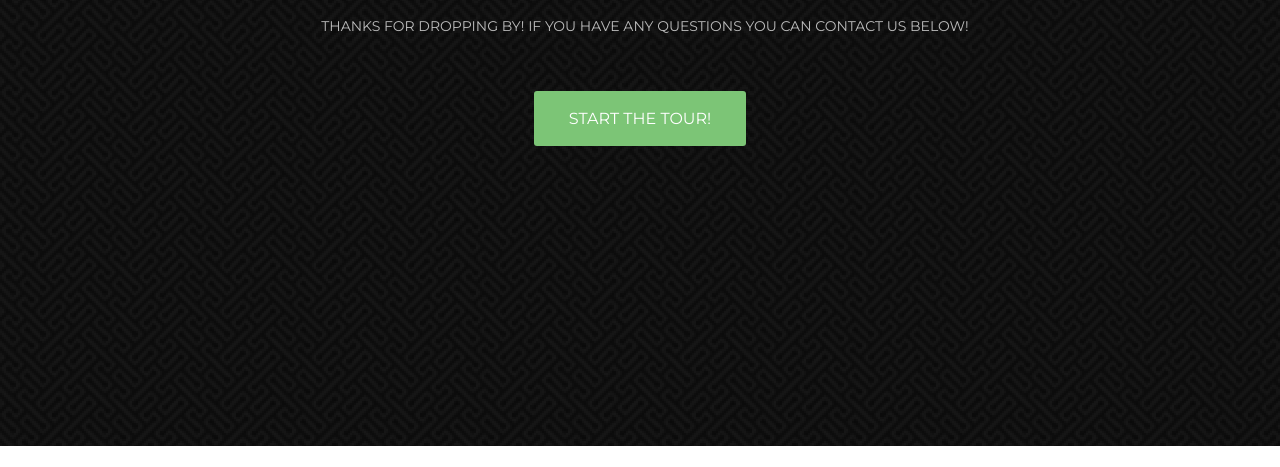
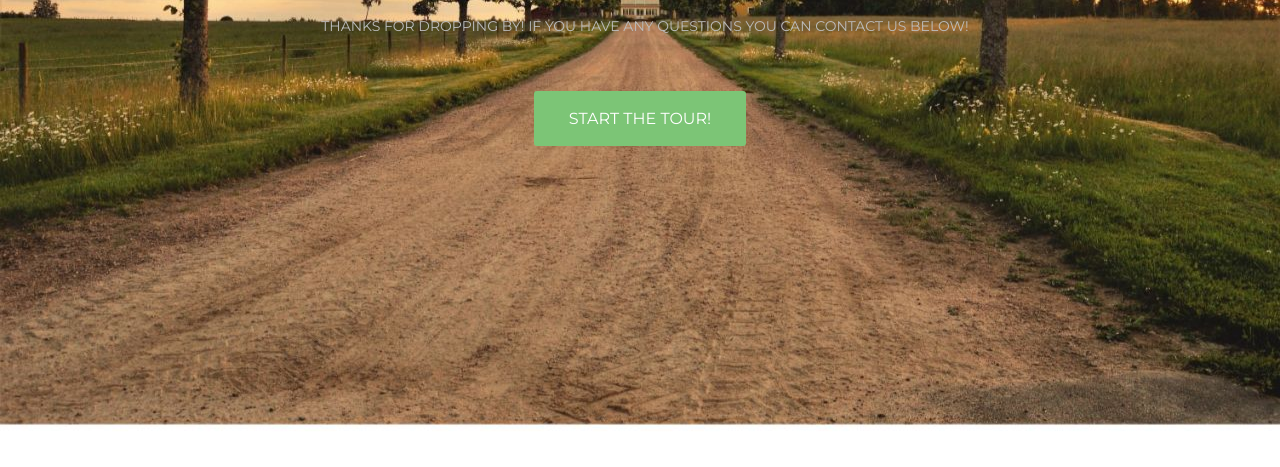
Before and after one commit to joshcornman/countrycharmvenue, a plain HTML site: page index.html in a window 1280 px wide. Shown: the part 513-980 px from the top of the page. Drawn offline with nearby package versions, Linux system fonts and the light colour scheme.

Commit message:
update image size

```diff
--- a/css/style.css
+++ b/css/style.css
@@ -97,7 +97,9 @@ p{
 
 .header{
 	text-align:center;
-	background:url(../img/pw_maze_black_2X.png) left top repeat;
+	background:url(/img/bghead.jpg);
+	background-size: cover;
+	background-repeat: no-repeat;
 	padding:280px 0;
 }
 .logo{
```
Also changed, not shown: img/bghead.jpg (added), 2 other files.
